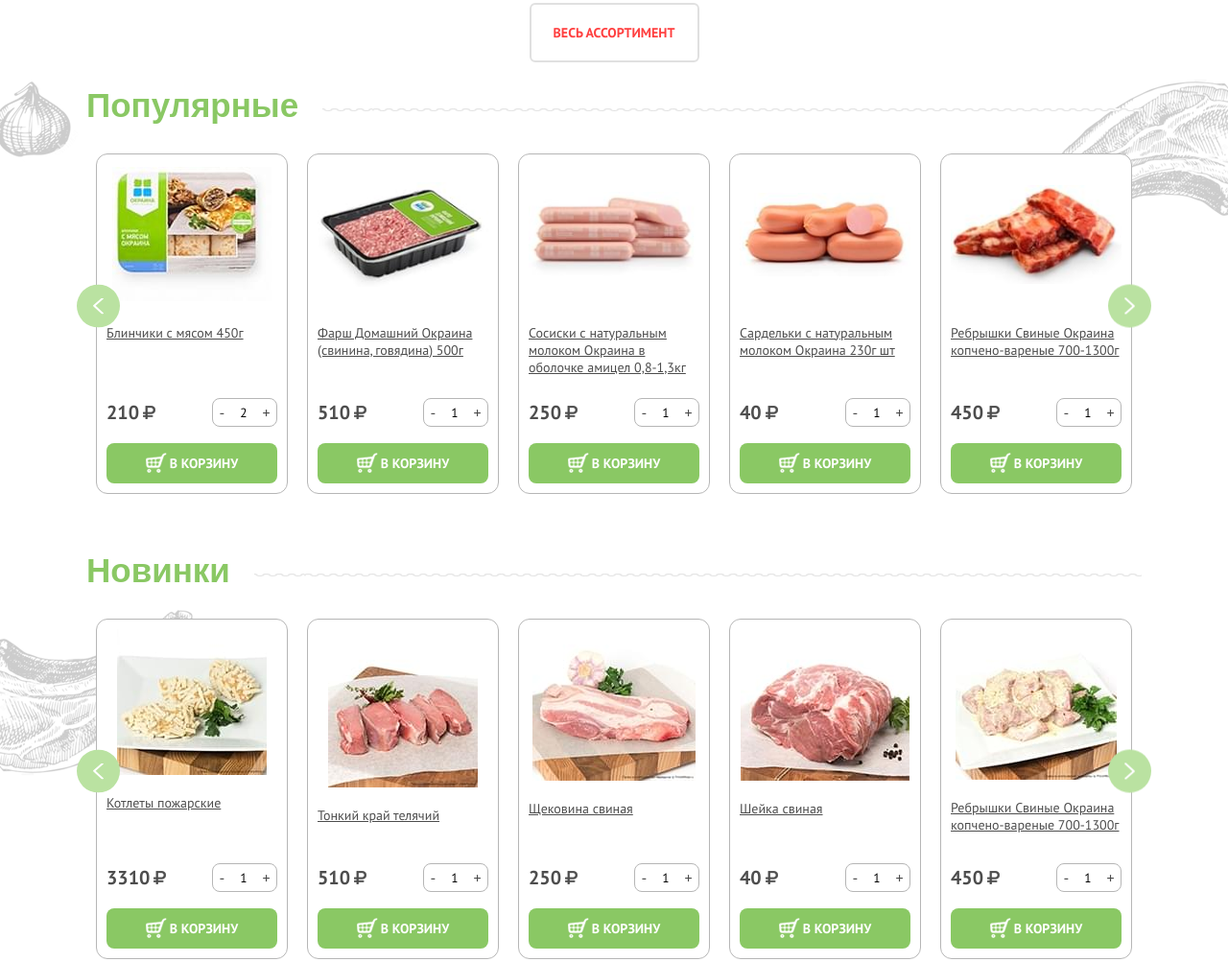
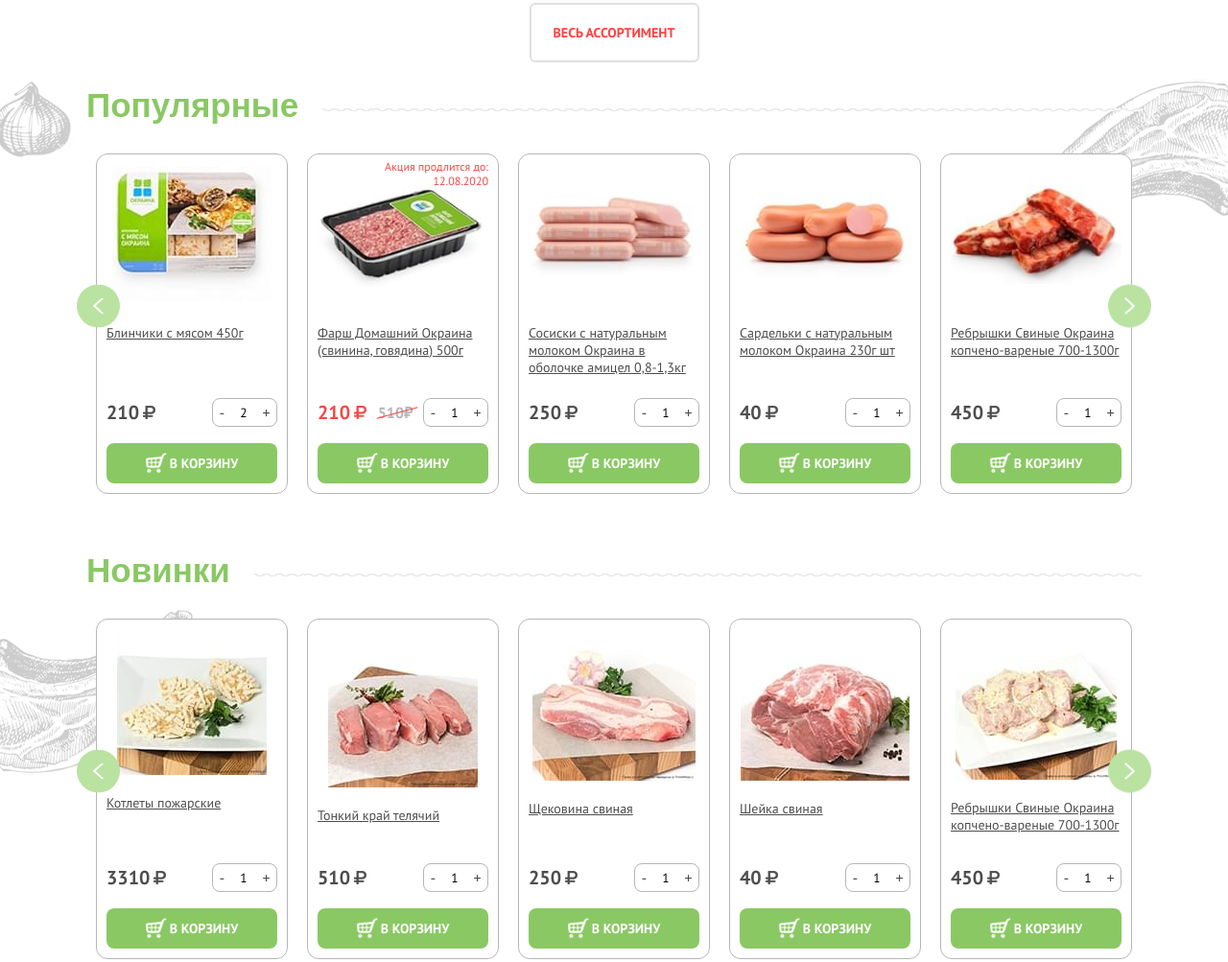
Before and after one commit to denis-snitko/meat, a website: page docs/index.html in a window 1280 px wide. Shown: the part 1168-2171 px from the top of the page at 96% size. Drawn offline with nearby package versions, Linux system fonts and the light colour scheme; files whose address does not match are found by name; a web font is replaced by a local one.

Commit message:
Add sale card

```diff
--- a/#src/scss/base/_base.scss
+++ b/#src/scss/base/_base.scss
@@ -304,14 +304,6 @@
         height: 14px;
       }
     }
-
-    .sale-price {
-      display: none;
-    }
-
-    .usual-price {
-      display: block;
-    }
   }
 
   &__price-count {
@@ -375,16 +367,56 @@
     }
   }
 
+  // SALE
+
   &--sale {
-    .sale-price {
-      display: block;
+    position: relative;
+
+    .sale-text {
+      position: absolute;
+      top: 5px;
+      right: 10px;
+      width: 110px;
+      font-size: 12px;
       color: #f24946;
-    }
-
-    .usual-price {
-      color: #b6b6b6;
-      font-size: 16px;
-      font-weight: 700;
+      text-align: right;
+    }
+
+    .main-card__price {
+
+      .old-price {
+        display: inline-block;
+        position: relative;
+        padding-right: 0;
+        color: #b6b6b6;
+        font-size: 16px;
+        font-weight: 700;
+
+        &::before {
+          display: none;
+        }
+
+        &::after {
+          content: "";
+          position: absolute;
+          top: 50%;
+          left: -2px;
+          width: 44px;
+          height: 1px;
+
+          transform: rotate(-15deg);
+
+          background-color: #f24946;
+        }
+      }
+    }
+
+    .main-card__price p {
+      color: #f24946;
+
+      &::before {
+        content: url(../img/icons/rubble-sale.png);
+      }
     }
   }
 }
@@ -870,31 +902,43 @@
   top: 50%;
   transform: translate3d(0px, -50%, 0);
 }
-.swiper-container-vertical > .swiper-pagination-bullets .swiper-pagination-bullet {
+.swiper-container-vertical
+  > .swiper-pagination-bullets
+  .swiper-pagination-bullet {
   margin: 6px 0;
   display: block;
 }
-.swiper-container-vertical > .swiper-pagination-bullets.swiper-pagination-bullets-dynamic {
+.swiper-container-vertical
+  > .swiper-pagination-bullets.swiper-pagination-bullets-dynamic {
   top: 50%;
   transform: translateY(-50%);
   width: 8px;
 }
-.swiper-container-vertical > .swiper-pagination-bullets.swiper-pagination-bullets-dynamic .swiper-pagination-bullet {
+.swiper-container-vertical
+  > .swiper-pagination-bullets.swiper-pagination-bullets-dynamic
+  .swiper-pagination-bullet {
   display: inline-block;
   transition: 200ms transform, 200ms top;
 }
-.swiper-container-horizontal > .swiper-pagination-bullets .swiper-pagination-bullet {
+.swiper-container-horizontal
+  > .swiper-pagination-bullets
+  .swiper-pagination-bullet {
   margin: 0 4px;
 }
-.swiper-container-horizontal > .swiper-pagination-bullets.swiper-pagination-bullets-dynamic {
+.swiper-container-horizontal
+  > .swiper-pagination-bullets.swiper-pagination-bullets-dynamic {
   left: 50%;
   transform: translateX(-50%);
   white-space: nowrap;
 }
-.swiper-container-horizontal > .swiper-pagination-bullets.swiper-pagination-bullets-dynamic .swiper-pagination-bullet {
+.swiper-container-horizontal
+  > .swiper-pagination-bullets.swiper-pagination-bullets-dynamic
+  .swiper-pagination-bullet {
   transition: 200ms transform, 200ms left;
 }
-.swiper-container-horizontal.swiper-container-rtl > .swiper-pagination-bullets-dynamic .swiper-pagination-bullet {
+.swiper-container-horizontal.swiper-container-rtl
+  > .swiper-pagination-bullets-dynamic
+  .swiper-pagination-bullet {
   transition: 200ms transform, 200ms right;
 }
 
--- a/docs/index.html
+++ b/docs/index.html
@@ -283,8 +283,10 @@
     <div class="swiper-container-wrapper">
       <div class="swiper-container">
         <div class="swiper-wrapper">
+
           <div class="swiper-slide">
-            <div class="main-card main-card--sale">
+            <div class="main-card">
+
               <div class="main-card__img">
                 <a href="">
                   <img src="./img/catalog/item-1.jpg" alt="">
@@ -304,8 +306,13 @@
               <button class="main-card__btn"><span>В корзину</span></button>
             </div>
           </div>
+
           <div class="swiper-slide">
-            <div class="main-card">
+            <!-- SALE CARD     Add class -> main-card--sale -->
+            <div class="main-card main-card--sale">
+              <!-- SALE TIME -->
+              <p class="sale-text">Акция продлится до: 12.08.2020</p>
+              <!-- END SALE TIME -->
               <div class="main-card__img">
                 <a href="">
                   <img src="./img/catalog/item-2.jpg" alt="">
@@ -315,7 +322,10 @@
                 Фарш Домашний Окраина (свинина, говядина) 500г
               </a>
               <div class="main-card__price">
-                <p>510</p>
+                <p>210</p>
+                <!-- OLD PRICE -->
+                <p class="old-price">510&#8381;</p>
+                <!-- END OLD PRICE -->
                 <div class="main-card__price-count">
                   <span class="js-minus">-</span>
                   <input class="js-count" type="text" name="amount" value="1">
```
Also changed, not shown: #src/modules/s-popular/_s-popular.html (+13 -3 lines), #src/img/icons/rubble-sale.png (added), docs/css/main.css, docs/img/icons/rubble-sale.png (added).
